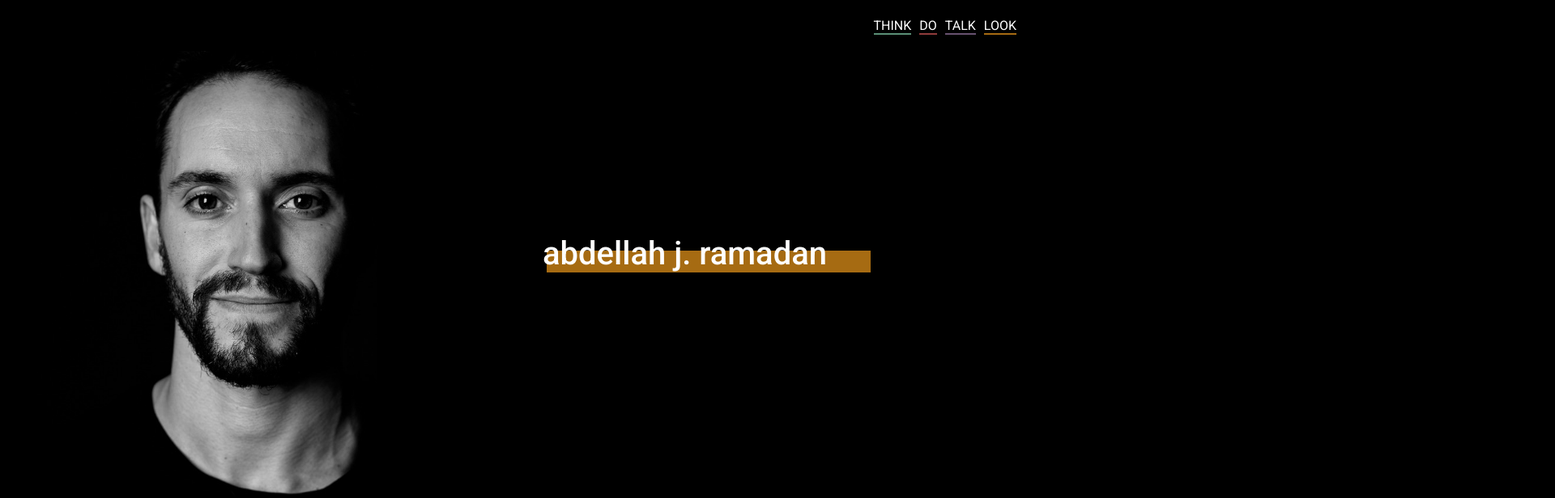
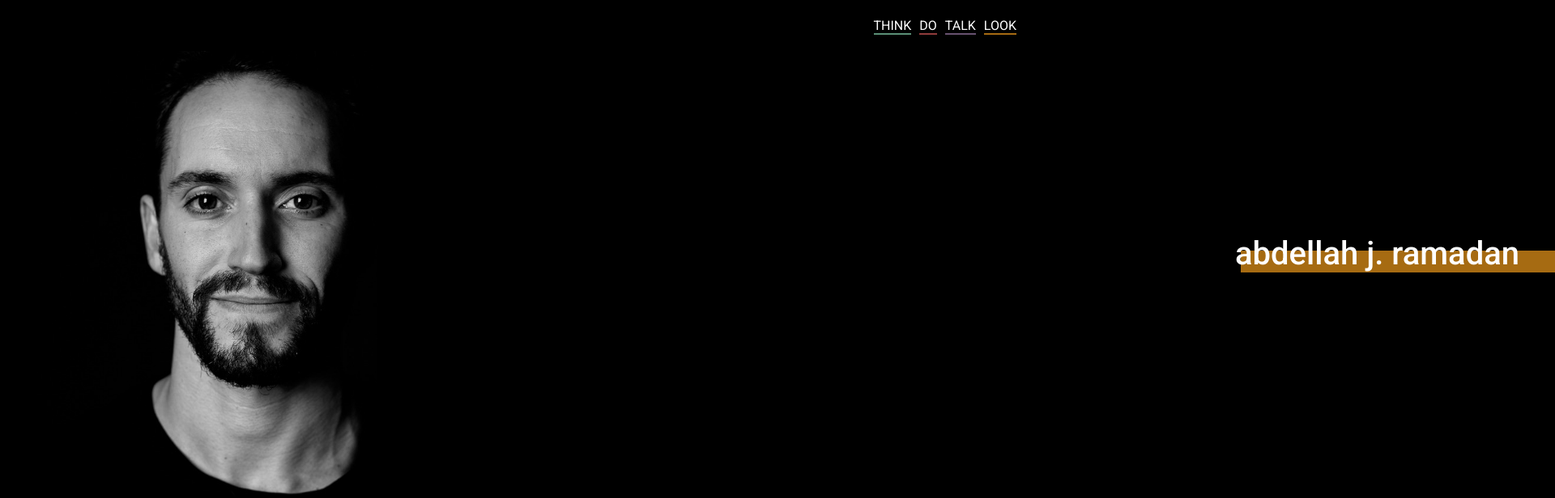
Before and after one commit to ajrmdn/capstone, a plain HTML site: page index.html in a window 1280 px wide. Shown: the top 616 px of the page at 81% size, 1920 px wide, since content can reach past the window. Drawn offline with nearby package versions, Linux system fonts and the light colour scheme; a script that the page names is missing.

Commit message:
fix some stuff.

```diff
--- a/styles.css
+++ b/styles.css
@@ -132,7 +132,7 @@ nav li #lookStyle:hover {
 
 .name-rectangle {
   position: relative;
-  left: 650px;
+  left: 1507px;
   top: 300px;
   height: 100px;
   width: 400px;
@@ -146,7 +146,7 @@ nav li #lookStyle:hover {
 
 .name {
   position: relative;
-  left: 645px;
+  left: 1500px;
   top: 253px;
   z-index: 100;
 }
```
